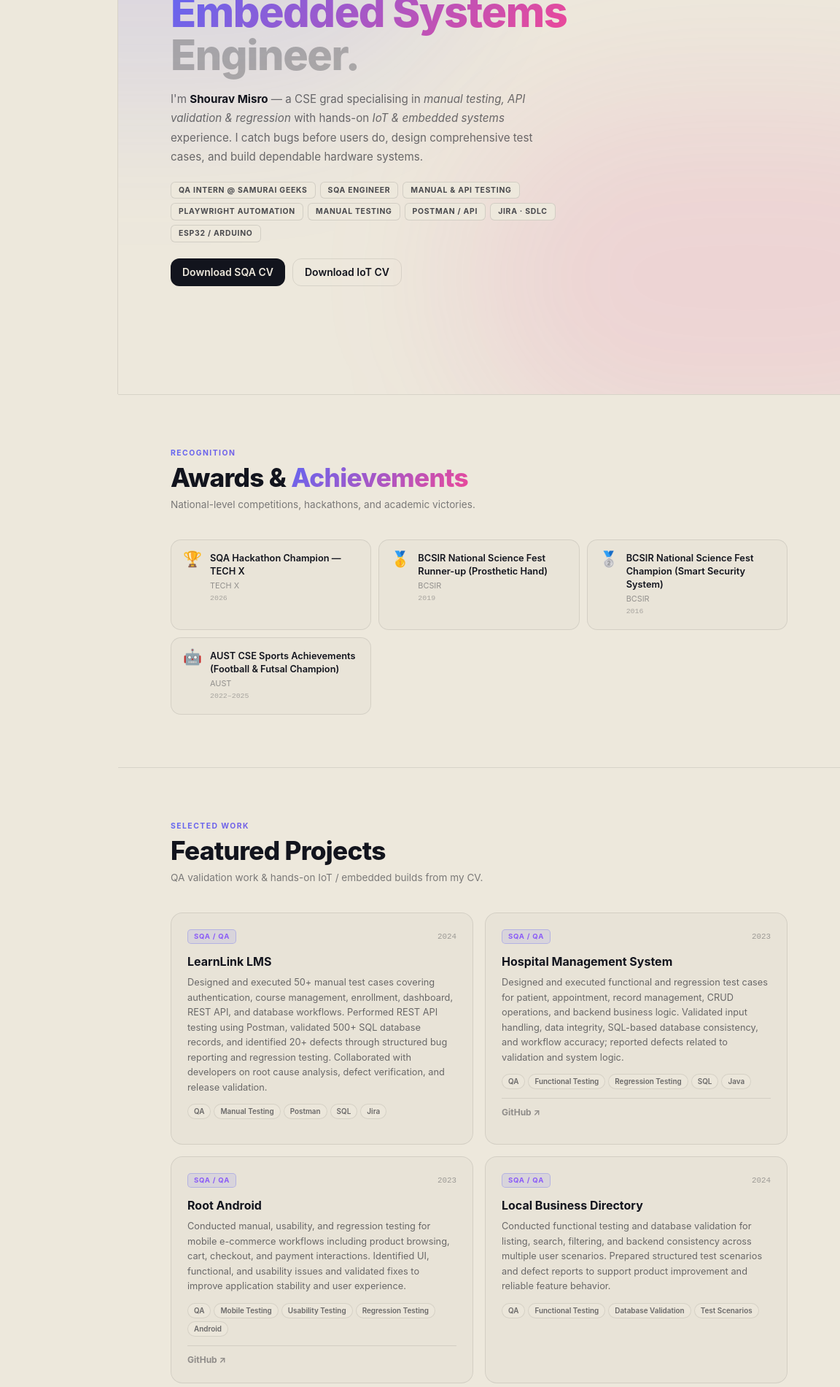
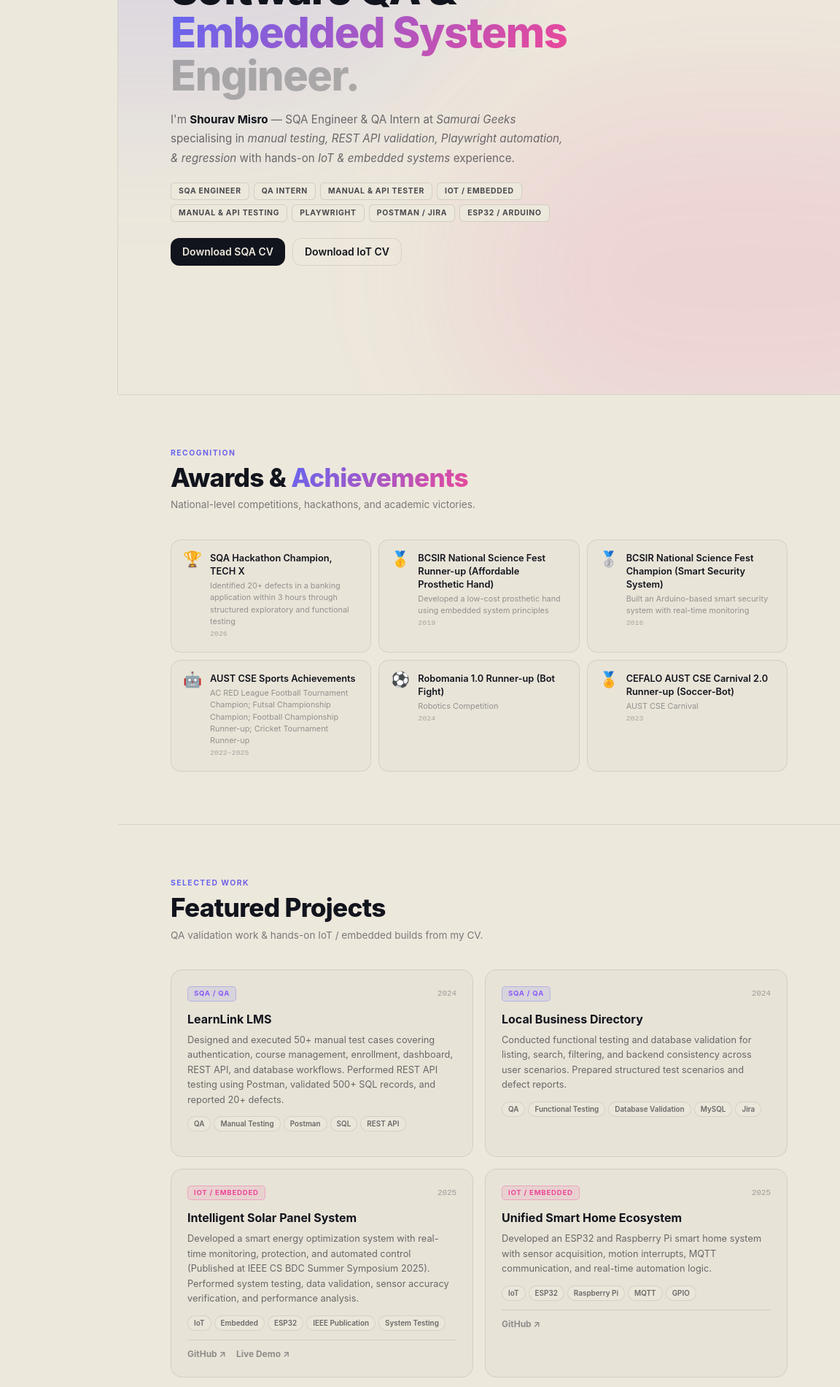
Before and after one commit to shouravmisro/shouravmisro.github.io, an Astro site: page / in a window 1280 px wide. Shown: the part 260-2160 px from the top of the page at 73% size, 128-1280 px from the left. Built offline with nearby package versions, Linux system fonts and the light colour scheme; Astro itself is replaced by a stand-in of ours; some packages are replaced by stand-ins of ours.

Commit message:
Update portfolio with latest QA CV: Samurai Geeks QA Intern, Playwright, IEEE publication, and SQA Hackathon champion

```diff
--- a/public/site.json
+++ b/public/site.json
@@ -1,16 +1,16 @@
 {
   "basics": {
     "name": "Shourav Misro",
-    "headline": "Software Quality Assurance Engineer specializing in manual testing, API validation, regression testing, and Playwright automation.",
+    "headline": "Detail-oriented Software Quality Assurance Engineer with hands-on experience in manual testing, API testing, regression testing, and test automation using Playwright.",
     "roles": [
-      "QA Intern @ Samurai Geeks",
       "SQA Engineer",
-      "Manual & API Testing",
-      "Playwright Automation"
+      "QA Intern",
+      "Manual & API Tester",
+      "IoT / Embedded"
     ],
     "location": "Dhaka, Bangladesh",
     "email": "misroshourav@gmail.com",
-    "phone": "(+880) 1400-300661",
+    "phone": "(+880)1400-300661",
     "github": "https://github.com/shouravmisro",
     "linkedin": "",
     "facebook": "https://www.facebook.com/shourav.05",
@@ -20,82 +20,82 @@
   },
   "about": {
     "short": "Detail-oriented Software Quality Assurance Engineer with hands-on experience in manual testing, API testing, regression testing, and test automation using Playwright. Skilled in designing and executing test plans, validating REST APIs, documenting defects, and ensuring software quality throughout the SDLC using Agile methodologies.",
-    "long": "Detail-oriented Software Quality Assurance Engineer with hands-on experience in manual testing, API testing, regression testing, and test automation using Playwright. Skilled in designing and executing test plans, validating REST APIs, documenting defects, and ensuring software quality throughout the SDLC using Agile methodologies."
+    "long": "Detail-oriented Software Quality Assurance Engineer with hands-on experience in manual testing, API testing, regression testing, and test automation using Playwright. Skilled in designing and executing test plans, validating REST APIs, documenting defects, and ensuring software quality throughout the SDLC using Agile methodologies. On the embedded side, I also have experience with microcontrollers (ESP32, Arduino), sensor integration, communication protocols, and system validation."
   },
   "skills": [
-    { "id": "skill_1", "name": "Test Case Design & Planning", "level": "Expert" },
-    { "id": "skill_2", "name": "API Testing (Postman)", "level": "Expert" },
-    { "id": "skill_3", "name": "Playwright Automation", "level": "Advanced" },
-    { "id": "skill_4", "name": "Manual & Regression Testing", "level": "Expert" },
-    { "id": "skill_5", "name": "Defect Lifecycle & Jira", "level": "Advanced" },
-    { "id": "skill_6", "name": "STLC & Agile Scrum", "level": "Advanced" },
-    { "id": "skill_7", "name": "Requirement Analysis & RTM", "level": "Advanced" },
-    { "id": "skill_8", "name": "REST API & SQL Validation", "level": "Advanced" },
+    { "id": "skill_1", "name": "Manual Testing", "level": "Expert" },
+    { "id": "skill_2", "name": "Test Case Design", "level": "Expert" },
+    { "id": "skill_3", "name": "Test Planning & RTM", "level": "Advanced" },
+    { "id": "skill_4", "name": "Bug Reporting & Defect Lifecycle", "level": "Expert" },
+    { "id": "skill_5", "name": "API Testing (Postman)", "level": "Expert" },
+    { "id": "skill_6", "name": "Playwright Automation", "level": "Advanced" },
+    { "id": "skill_7", "name": "Regression Testing", "level": "Expert" },
+    { "id": "skill_8", "name": "Jira & Trello", "level": "Advanced" },
+    { "id": "skill_9", "name": "Requirement Analysis", "level": "Advanced" },
+    { "id": "skill_10", "name": "SDLC / STLC / Agile Scrum", "level": "Advanced" },
+    { "id": "skill_11", "name": "SQL & MySQL Validation", "level": "Advanced" },
+    { "id": "skill_12", "name": "Browser DevTools", "level": "Advanced" },
+    { "id": "skill_13", "name": "Basic Security & Load Testing", "level": "Intermediate" },
 
-    { "id": "skill_9", "name": "Python & JavaScript", "level": "Intermediate" },
-    { "id": "skill_10", "name": "Java, C & C++", "level": "Intermediate" },
-    { "id": "skill_11", "name": "MySQL & Firebase", "level": "Intermediate" },
-    { "id": "skill_12", "name": "Git & DevTools", "level": "Advanced" },
-    { "id": "skill_13", "name": "Security & Lighthouse Testing", "level": "Intermediate" },
-
-    { "id": "skill_14", "name": "ESP32 & Microcontrollers", "level": "Advanced" },
-    { "id": "skill_15", "name": "Arduino & Sensors", "level": "Advanced" },
-    { "id": "skill_16", "name": "Raspberry Pi & Embedded C", "level": "Intermediate" },
-    { "id": "skill_17", "name": "MQTT & System Validation", "level": "Advanced" }
+    { "id": "skill_14", "name": "ESP32 / Arduino / Raspberry Pi", "level": "Advanced" },
+    { "id": "skill_15", "name": "Embedded C / C++", "level": "Advanced" },
+    { "id": "skill_16", "name": "Python & Java", "level": "Intermediate" },
+    { "id": "skill_17", "name": "HTML / CSS / JavaScript", "level": "Intermediate" },
+    { "id": "skill_18", "name": "Git & Firebase", "level": "Intermediate" }
   ],
   "projects": [
     {
       "id": "proj_1",
       "title": "LearnLink LMS",
       "year": 2024,
-      "summary": "Designed and executed 50+ manual test cases covering authentication, course management, enrollment, dashboard, REST API, and database workflows. Performed REST API testing using Postman, validated 500+ SQL database records, and identified 20+ defects through structured bug reporting and regression testing. Collaborated with developers on root cause analysis, defect verification, and release validation.",
+      "summary": "Designed and executed 50+ manual test cases covering authentication, course management, enrollment, dashboard, REST API, and database workflows. Performed REST API testing using Postman, validated 500+ SQL records, and reported 20+ defects.",
       "role": "QA Engineer",
       "featured": true,
-      "stack": ["QA", "Manual Testing", "Postman", "SQL", "Jira", "REST API", "STLC"],
+      "stack": ["QA", "Manual Testing", "Postman", "SQL", "REST API", "Jira"],
       "github": "",
       "demo": ""
     },
     {
       "id": "proj_2",
-      "title": "Hospital Management System",
-      "year": 2023,
-      "summary": "Designed and executed functional and regression test cases for patient, appointment, record management, CRUD operations, and backend business logic. Validated input handling, data integrity, SQL-based database consistency, and workflow accuracy; reported defects related to validation and system logic.",
-      "role": "Backend & QA",
+      "title": "Local Business Directory",
+      "year": 2024,
+      "summary": "Conducted functional testing and database validation for listing, search, filtering, and backend consistency across user scenarios. Prepared structured test scenarios and defect reports.",
+      "role": "QA Validation",
       "featured": true,
-      "stack": ["QA", "Functional Testing", "Regression Testing", "SQL", "Java", "CRUD Validation"],
-      "github": "https://github.com/shouravmisro/Hospital-management-system",
+      "stack": ["QA", "Functional Testing", "Database Validation", "MySQL", "Jira"],
+      "github": "",
       "demo": ""
     },
     {
       "id": "proj_3",
       "title": "Root Android",
       "year": 2023,
-      "summary": "Conducted manual, usability, and regression testing for mobile e-commerce workflows including product browsing, cart, checkout, and payment interactions. Identified UI, functional, and usability issues and validated fixes to improve application stability and user experience.",
+      "summary": "Conducted manual, usability, and regression testing for mobile e-commerce workflows including product browsing, cart, checkout, and payment interactions. Identified UI and usability issues and verified fixes.",
       "role": "Mobile App Tester",
-      "featured": true,
-      "stack": ["QA", "Mobile Testing", "Usability Testing", "Regression Testing", "Android"],
+      "featured": false,
+      "stack": ["QA", "Mobile Testing", "Regression Testing", "Usability Testing", "Android"],
       "github": "https://github.com/shouravmisro/root-android",
       "demo": ""
     },
     {
       "id": "proj_4",
-      "title": "Local Business Directory",
-      "year": 2024,
-      "summary": "Conducted functional testing and database validation for listing, search, filtering, and backend consistency across multiple user scenarios. Prepared structured test scenarios and defect reports to support product improvement and reliable feature behavior.",
-      "role": "QA Validation",
-      "featured": true,
-      "stack": ["QA", "Functional Testing", "Database Validation", "Test Scenarios"],
-      "github": "",
+      "title": "Hospital Management System",
+      "year": 2023,
+      "summary": "Designed and executed functional and regression test cases for patient, appointment, record management, CRUD operations, and backend business logic. Validated input handling, data integrity, and SQL database consistency.",
+      "role": "Backend & QA",
+      "featured": false,
+      "stack": ["QA", "Functional Testing", "SQL", "CRUD Testing", "Java"],
+      "github": "https://github.com/shouravmisro/Hospital-management-system",
       "demo": ""
     },
     {
       "id": "proj_5",
       "title": "Intelligent Solar Panel System",
       "year": 2025,
-      "summary": "Abstract published at IEEE CS BDC Summer Symposium 2025. Developed a smart energy optimization system with real-time monitoring, protection, and automated control; performed system testing, data validation, sensor accuracy verification, and performance analysis.",
-      "role": "IoT & Research Lead",
+      "summary": "Developed a smart energy optimization system with real-time monitoring, protection, and automated control (Published at IEEE CS BDC Summer Symposium 2025). Performed system testing, data validation, sensor accuracy verification, and performance analysis.",
+      "role": "IoT & Research Developer",
       "featured": true,
-      "stack": ["IoT", "Embedded", "ESP32", "IEEE Publication", "Sensors", "Performance Analysis"],
+      "stack": ["IoT", "Embedded", "ESP32", "IEEE Publication", "System Testing", "Sensors"],
       "github": "https://github.com/shouravmisro/Optimal_solar_system",
       "demo": "https://shouravmisro.github.io/Optimal_solar_system/"
     },
@@ -105,15 +105,70 @@
       "year": 2025,
       "summary": "Developed an ESP32 and Raspberry Pi smart home system with sensor acquisition, motion interrupts, MQTT communication, and real-time automation logic.",
       "role": "IoT / Embedded Developer",
-      "featured": false,
+      "featured": true,
       "stack": ["IoT", "ESP32", "Raspberry Pi", "MQTT", "GPIO", "ADC", "Embedded"],
       "github": "https://github.com/shouravmisro/The-Unified-Smart-Home-Ecosystem-for-Wellness-Security-and-Efficiency",
+      "demo": ""
+    },
+    {
+      "id": "proj_7",
+      "title": "Traffic Management System",
+      "year": 2024,
+      "summary": "Built a real-time ESP32-based edge decision system using sensor data processing and low-latency firmware logic for traffic-related automation.",
+      "role": "Embedded Developer",
+      "featured": false,
+      "stack": ["Embedded", "ESP32", "Sensors", "Edge Computing", "Firmware"],
+      "github": "",
+      "demo": ""
+    },
+    {
+      "id": "proj_8",
+      "title": "Smart Security System",
+      "year": 2016,
+      "summary": "An Arduino-based security project with sonar, keypad, GSM, and Wi-Fi based real-time alerting and tracking features.",
+      "role": "Project Developer",
+      "featured": false,
+      "stack": ["IoT", "Arduino", "GSM", "Sensors"],
+      "github": "",
+      "demo": ""
+    },
+    {
+      "id": "proj_9",
+      "title": "Affordable Prosthetic Hand",
+      "year": 2019,
+      "summary": "Designed and developed a low-cost 3D-printed prosthetic hand prototype with basic mechanical actuation to assist physically disabled individuals in daily activities.",
+      "role": "Project Developer",
+      "featured": false,
+      "stack": ["Embedded", "3D Printing", "Servo Motor", "Hardware"],
+      "github": "",
+      "demo": ""
+    },
+    {
+      "id": "proj_10",
+      "title": "Personal Dashboard",
+      "year": 2025,
+      "summary": "A cloud-deployed personal dashboard web application built with Python and Flask, focused on organizing and visualizing personal data through a clean interface.",
+      "role": "Developer",
+      "featured": false,
+      "stack": ["Python", "Flask", "HTML", "CSS"],
+      "github": "",
+      "demo": ""
+    },
+    {
+      "id": "proj_11",
+      "title": "Underground Racing iGraphic",
+      "year": 2023,
+      "summary": "Graphics-focused university project related to game-style visual work and implementation.",
+      "role": "Developer",
+      "featured": false,
+      "stack": ["C++", "Graphics"],
+      "github": "https://github.com/shouravmisro/underground-racing-igraphic",
       "demo": ""
     }
   ],
   "experience": [
     {
-      "id": "exp_1",
+      "id": "exp_qa_samurai",
       "company": "Samurai Geeks",
       "title": "QA Intern",
       "start": "May 2026",
@@ -124,6 +179,19 @@
         "Validated business rules, REST API responses, database consistency, edge cases, and cross-module workflows to ensure software reliability.",
         "Reported and tracked defects in Jira with detailed reproduction steps, logs, severity, priority, screenshots, and validation notes.",
         "Developed and maintained Playwright automation scripts for regression testing of critical application workflows."
+      ]
+    },
+    {
+      "id": "exp_1",
+      "company": "AI ROBOT BONDHU / ICT Ministry, Bangladesh",
+      "title": "AI & Hardware Developer",
+      "start": "2016",
+      "end": "2019",
+      "highlights": [
+        "Participated in system validation and functional testing of AI modules.",
+        "Conducted hardware and software integration testing.",
+        "Supported issue identification, debugging, and performance evaluation.",
+        "Contributed to hardware integration and embedded firmware development."
       ]
     }
   ],
@@ -150,31 +218,80 @@
   "achievements": [
     {
       "id": "ach_1",
-      "title": "SQA Hackathon Champion — TECH X",
+      "title": "SQA Hackathon Champion, TECH X",
       "date": "2026",
-      "org": "TECH X",
+      "org": "Identified 20+ defects in a banking application within 3 hours through structured exploratory and functional testing",
       "link": ""
     },
     {
       "id": "ach_2",
-      "title": "BCSIR National Science Fest Runner-up (Prosthetic Hand)",
+      "title": "BCSIR National Science Fest Runner-up (Affordable Prosthetic Hand)",
       "date": "2019",
-      "org": "BCSIR",
+      "org": "Developed a low-cost prosthetic hand using embedded system principles",
       "link": ""
     },
     {
       "id": "ach_3",
       "title": "BCSIR National Science Fest Champion (Smart Security System)",
       "date": "2016",
-      "org": "BCSIR",
+      "org": "Built an Arduino-based smart security system with real-time monitoring",
       "link": ""
     },
     {
       "id": "ach_4",
-      "title": "AUST CSE Sports Achievements (Football & Futsal Champion)",
+      "title": "AUST CSE Sports Achievements",
       "date": "2022–2025",
-      "org": "AUST",
+      "org": "AC RED League Football Tournament Champion; Futsal Championship Champion; Football Championship Runner-up; Cricket Tournament Runner-up",
       "link": ""
+    },
+    {
+      "id": "ach_5",
+      "title": "Robomania 1.0 Runner-up (Bot Fight)",
+      "date": "2024",
+      "org": "Robotics Competition",
+      "link": ""
+    },
+    {
+      "id": "ach_6",
+      "title": "CEFALO AUST CSE Carnival 2.0 Runner-up (Soccer-Bot)",
+      "date": "2023",
+      "org": "AUST CSE Carnival",
+      "link": ""
+    }
+  ],
+  "research": [
+    {
+      "id": "res_1",
+      "title": "Design & Implementation of Intelligent Solar Panel System",
+      "publisher": "IEEE CS BDC Summer Symposium 2025",
+      "year": "2025",
+      "details": "Developed a smart energy optimization system with real-time monitoring, protection, and automated control; performed system testing, data validation, sensor accuracy verification, and performance analysis."
+    }
+  ],
+  "extraCurricular": [
+    {
+      "id": "ext_1",
+      "title": "Executive Member — AUST Robotics Club",
+      "org": "AUST Robotics Club",
+      "description": "Coordinated technical activities, robotics projects, and collaborative system development."
+    },
+    {
+      "id": "ext_2",
+      "title": "Executive Member — AUST Programming & Information Club",
+      "org": "AUST PIC",
+      "description": "Participated in problem-solving, development sessions, and student tech engagement."
+    },
+    {
+      "id": "ext_3",
+      "title": "Campus Ambassador — ICT Olympiad Bangladesh",
+      "org": "ICT Olympiad Bangladesh",
+      "description": "Coordinated student engagement, event promotion, and technology awareness activities."
+    },
+    {
+      "id": "ext_4",
+      "title": "Organizing Committee Member — AUST CSE Carnival 5.0, Annual Picnic, CSE Cricket Tournament & Cultural Fest",
+      "org": "AUST CSE Department",
+      "description": "Managed logistics, coordination, and team execution for large-scale events."
     }
   ],
   "settings": {
--- a/src/components/ProfileHome.astro
+++ b/src/components/ProfileHome.astro
@@ -43,22 +43,23 @@ const resumeIotUrl = b.resumeIotUrl ?? "/resume-iot.pdf";
 
     {mode === "qa" && (
       <h1 class="hero-el hero-h1">
-        Quality Assurance<br/>
-        <span class="grad-text">SQA Engineer</span><br/>
+        Software Quality<br/>
+        <span class="grad-text">Assurance Engineer</span><br/>
         <span class="h1-sub">&amp; Software Tester.</span>
       </h1>
       <p class="hero-el hero-sub">
-        I'm <strong>{b.name}</strong> — a QA Intern at <em>Samurai Geeks</em> and CSE graduate specializing in
-        <em>manual testing, API validation (Postman), test case design, and Playwright test automation</em>.
-        I catch defects early, validate REST APIs &amp; database consistency, and ensure release quality across the SDLC.
+        I'm <strong>{b.name}</strong> — QA Intern at <em>Samurai Geeks</em> &amp; SQA Engineer specializing in
+        <em>manual testing, API testing (Postman), Playwright automation, and RTM test case design</em>.
+        I design structured test plans, validate REST APIs, document defects in Jira, and ensure software reliability.
       </p>
       <div class="hero-el role-row">
+        <span class="role-chip">SQA Engineer</span>
         <span class="role-chip">QA Intern @ Samurai Geeks</span>
-        <span class="role-chip">Manual &amp; API Testing</span>
+        <span class="role-chip">Manual Testing</span>
+        <span class="role-chip">REST API (Postman)</span>
         <span class="role-chip">Playwright Automation</span>
-        <span class="role-chip">Postman &amp; SQL</span>
-        <span class="role-chip">Jira · STLC</span>
-        <span class="role-chip">RTM &amp; Test Cases</span>
+        <span class="role-chip">Defect Tracking (Jira)</span>
+        <span class="role-chip">STLC / Agile Scrum</span>
       </div>
       <div class="hero-el cta-row">
         <Button href={resumeSqaUrl} target="_blank">Download SQA CV</Button>
@@ -98,16 +99,15 @@ const resumeIotUrl = b.resumeIotUrl ?? "/resume-iot.pdf";
         <span class="h1-sub">Engineer.</span>
       </h1>
       <p class="hero-el hero-sub">
-        I'm <strong>{b.name}</strong> — a CSE grad specialising in
-        <em>manual testing, API validation &amp; regression</em> with hands-on
-        <em>IoT &amp; embedded systems</em> experience. I catch bugs before users do,
-        design comprehensive test cases, and build dependable hardware systems.
+        I'm <strong>{b.name}</strong> — SQA Engineer &amp; QA Intern at <em>Samurai Geeks</em> specialising in
+        <em>manual testing, REST API validation, Playwright automation, &amp; regression</em> with hands-on
+        <em>IoT &amp; embedded systems</em> experience.
       </p>
       <div class="hero-el role-row">
         {b.roles.map((r: string) => <span class="role-chip">{r}</span>)}
-        <span class="role-chip">Manual Testing</span>
-        <span class="role-chip">Postman / API</span>
-        <span class="role-chip">Jira · SDLC</span>
+        <span class="role-chip">Manual &amp; API Testing</span>
+        <span class="role-chip">Playwright</span>
+        <span class="role-chip">Postman / Jira</span>
         <span class="role-chip">ESP32 / Arduino</span>
       </div>
       <div class="hero-el cta-row">
--- a/src/components/make/utils/schema.ts
+++ b/src/components/make/utils/schema.ts
@@ -17,7 +17,7 @@ export const ProjectSchema = z.object({
   id: z.string(),
   title: z.string().min(1, "Project title is required"),
   year: z.number().int().min(2000).max(2100),
-  summary: z.string().min(1, "Summary is required").max(500),
+  summary: z.string().min(1, "Summary is required"),
   role: z.string().min(1, "Role is required"),
   featured: z.boolean().default(false),
   stack: z.array(z.string()).default([]),
@@ -52,7 +52,7 @@ export const AchievementSchema = z.object({
 export const SiteJsonSchema = z.object({
   basics: z.object({
     name: z.string().min(1, "Name is required"),
-    headline: z.string().min(1).max(300),
+    headline: z.string().min(1),
     roles: z.array(z.string()).default([]),
     location: z.string().optional(),
     email: z.string().email("Valid email required"),
@@ -65,14 +65,27 @@ export const SiteJsonSchema = z.object({
     headshotUrl: z.string().optional(),
   }),
   about: z.object({
-    short: z.string().min(1).max(600),
-    long: z.string().min(1).max(4000),
+    short: z.string().min(1),
+    long: z.string().optional(),
   }),
   skills: z.array(SkillSchema).default([]),
   projects: z.array(ProjectSchema).default([]),
   experience: z.array(ExperienceSchema).default([]),
   education: z.array(EducationSchema).default([]),
   achievements: z.array(AchievementSchema).default([]),
+  research: z.array(z.object({
+    id: z.string(),
+    title: z.string(),
+    publisher: z.string().optional(),
+    year: z.string().optional(),
+    details: z.string().optional(),
+  })).optional(),
+  extraCurricular: z.array(z.object({
+    id: z.string(),
+    title: z.string(),
+    org: z.string().optional(),
+    description: z.string().optional(),
+  })).optional(),
 
   settings: z.object({
     themeStyle: z.enum(["CleanGradient"]).default("CleanGradient"),
```
